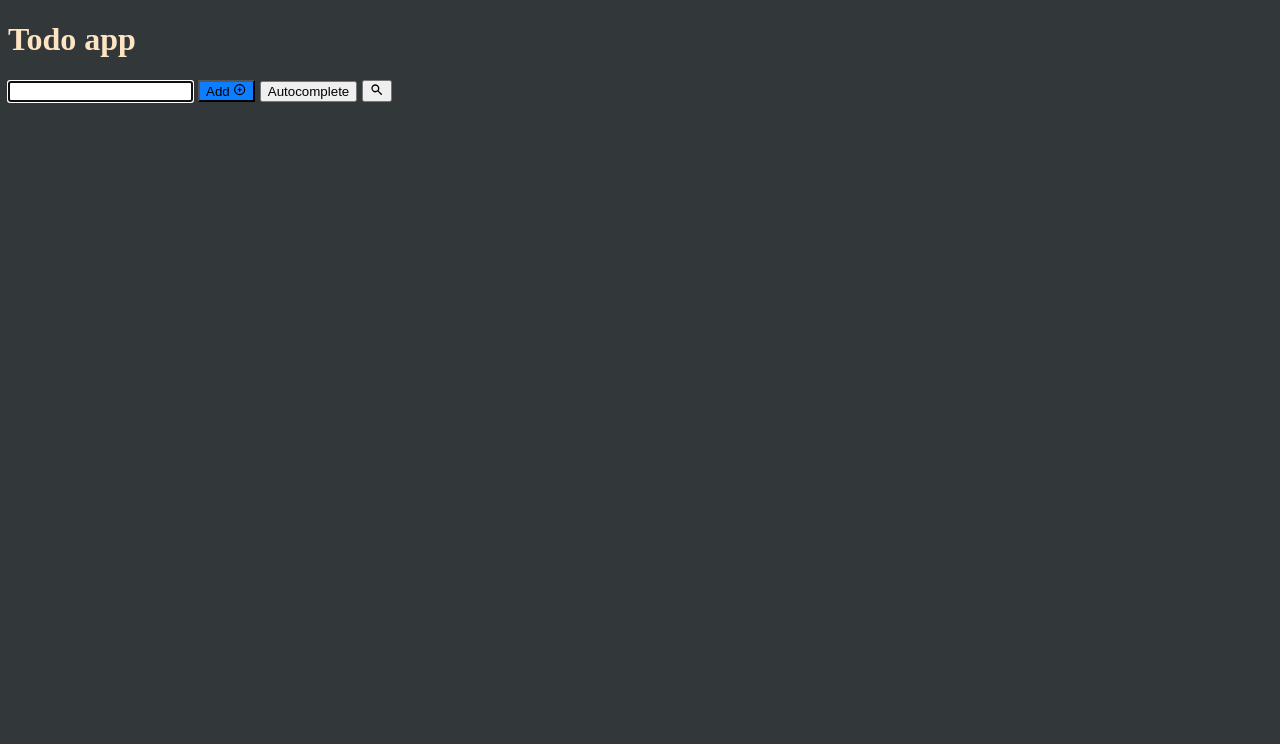
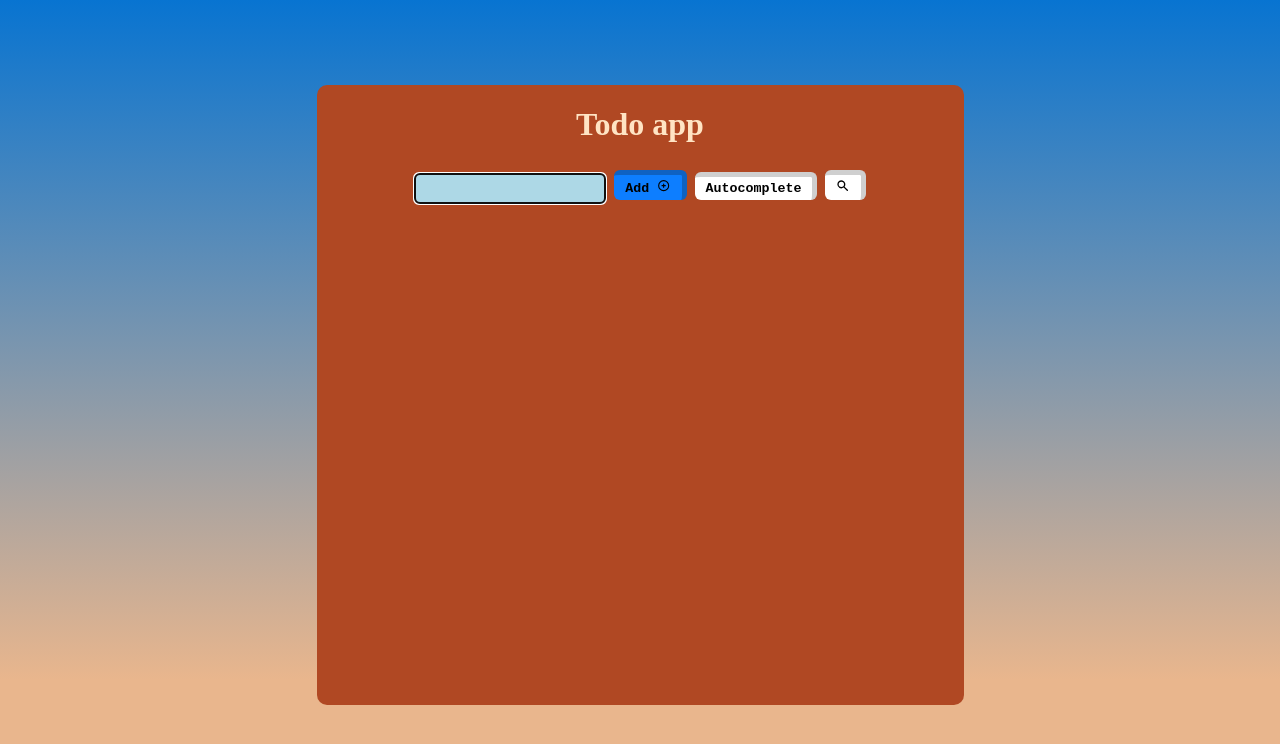
Before and after one commit to thisisforeign/react-todo, a React (Create React App) app: page / in a window 1280 px wide. Shown: the top 744 px of the page. Built offline with nearby package versions, Linux system fonts and the light colour scheme; the HTML template or start-up script is replaced by a standard one.

Commit message:
add css styling

```diff
--- a/src/App.css
+++ b/src/App.css
@@ -1,6 +1,49 @@
 body {
-  background-color: #32373a;
+  background: rgb(66, 159, 211);
+  background: linear-gradient(180deg, #0874d1 0%, #e9b68d 85%);
   color: bisque;
+  background-size: cover;
+  background-attachment: fixed;
+  font-family: cursive, "Times New Roman", Times, serif;
+}
+
+.mainContainer {
+  display: flex;
+  flex-direction: column;
+  justify-content: flex-start;
+  min-height: 600px;
+  background: #b04823;
+  border-radius: 10px;
+  padding: 0px 75px 20px;
+  margin: 85px auto;
+  width: 497px;
+}
+
+.container {
+  display: flex;
+  flex-direction: column;
+  align-items: center;
+}
+
+input {
+  font-family: Monospace, "Times New Roman", Times, serif;
+  border-radius: 5px;
+  border: 2px solid #ccc;
+  padding: 6px 10px;
+  margin: 8px 0;
+  box-sizing: border-box;
+}
+
+input:focus {
+  background: lightblue;
+}
+
+li {
+  font-size: 25px;
+  margin-bottom: 10px;
+  list-style-type: none;
+  text-align: center;
+  font-family: Monospace, "Times New Roman", Times, serif;
 }
 
 .delete-button {
@@ -16,18 +59,89 @@ body {
   padding: 12px 11px 10px 12px;
 }
 
-li {
-  font-size: 25px;
-}
-
 button {
   margin-left: 5px;
+  font-family: Monospace, "Times New Roman", Times, serif;
 }
 
 .add-button {
   background-color: #0d7eff;
+  border: 5px solid #0f62c2;
 }
 
 .addEdit-button {
   background-color: #289648;
+  border: 5px solid #207739;
 }
+
+.cancel-button {
+  background-color: #ff0000;
+  border: 5px solid #d82525;
+}
+
+.toggle-button,
+.search-button {
+  background-color: #ffffff;
+  border: 5px solid #cfcfcf;
+}
+
+.add-button,
+.addEdit-button,
+.cancel-button,
+.toggle-button,
+.search-button {
+  font-weight: bold;
+  margin-left: 8px;
+  border-radius: 6px;
+  padding: 4px 11px 4px 11px;
+  border-left: 0px;
+  border-bottom: 0px;
+}
+
+.edit-button,
+.delete-button {
+  border: 5px solid #eba44d;
+  border-left: 0px;
+  border-bottom: 0px;
+  background: #e8c396;
+}
+
+.edit-button:active,
+.delete-button:active {
+  border: 3px solid #eba44d;
+  border-left: 0px;
+  border-bottom: 0px;
+}
+
+.add-button:active {
+  border: 3px solid #0f62c2;
+  margin-top: 2px;
+  margin-right: 2px;
+  border-left: 0px;
+  border-bottom: 0px;
+}
+
+.addEdit-button:active {
+  border: 3px solid #207739;
+  margin-top: 2px;
+  margin-right: 2px;
+  border-left: 0px;
+  border-bottom: 0px;
+}
+
+.cancel-button:active {
+  border: 3px solid #d82525;
+  margin-top: 2px;
+  margin-right: 2px;
+  border-left: 0px;
+  border-bottom: 0px;
+}
+
+.toggle-button:active,
+.search-button:active {
+  border: 3px solid #cfcfcf;
+  margin-top: 2px;
+  margin-right: 2px;
+  border-left: 0px;
+  border-bottom: 0px;
+}
--- a/src/App.js
+++ b/src/App.js
@@ -4,7 +4,7 @@ import { VscTrash } from "react-icons/vsc";
 import { FiEdit2 } from "react-icons/fi";
 import { HiSearch, HiOutlinePlusCircle } from "react-icons/hi";
 import { TiTick } from "react-icons/ti";
-import { TodoEG } from "./Example";
+//import { TodoEG } from "./Example";
 
 function App() {
   const [newTodo, setNewTodo] = useState(""); //stores inputm, can clear input
@@ -88,7 +88,8 @@ function App() {
   };
 
   return (
-    <div className="todo-app">
+    <div className="mainContainer">
+      <div className="todo-app container">
         <h1>Todo app</h1>
         <form
           className="todo-form"
@@ -122,7 +123,11 @@ function App() {
               {toggleE === false ? (
                 ""
               ) : (
-              <button className="cancel-button" type="button" onClick={cancel}>
+                <button
+                  className="cancel-button"
+                  type="button"
+                  onClick={cancel}
+                >
                   Cancel
                 </button>
               )}
@@ -167,6 +172,7 @@ function App() {
           </ul>
         </form>
       </div>
+    </div>
   );
 }
 export default App;
```
Lines whose indentation alone changed are shown as unchanged.
